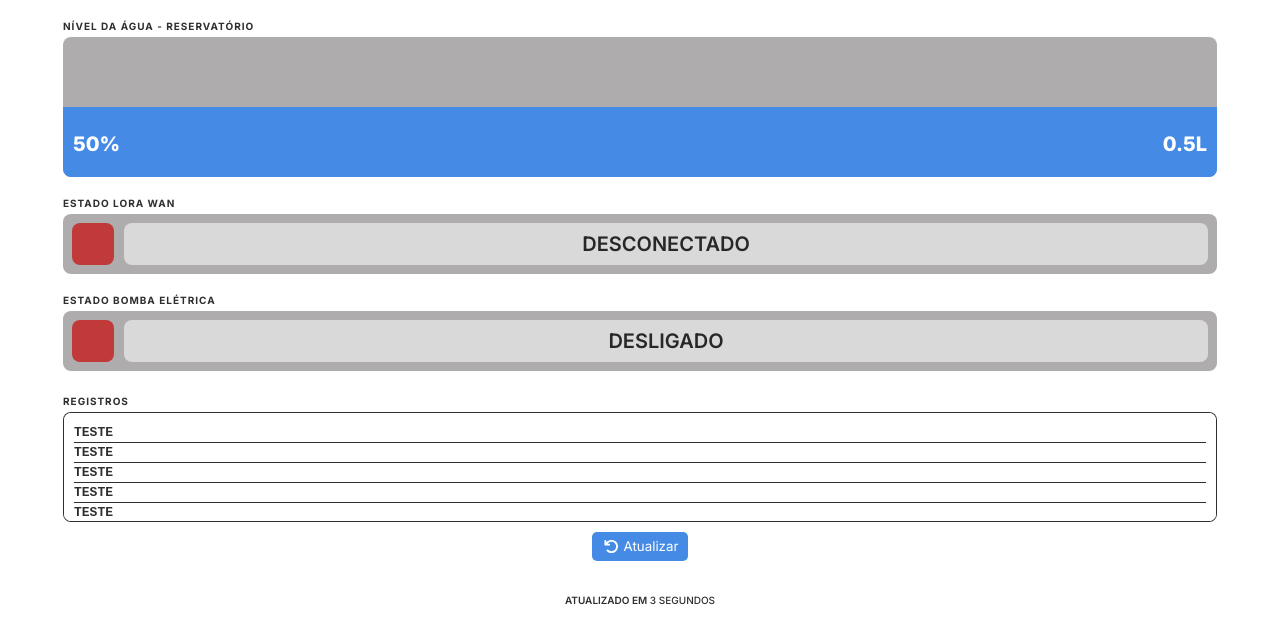
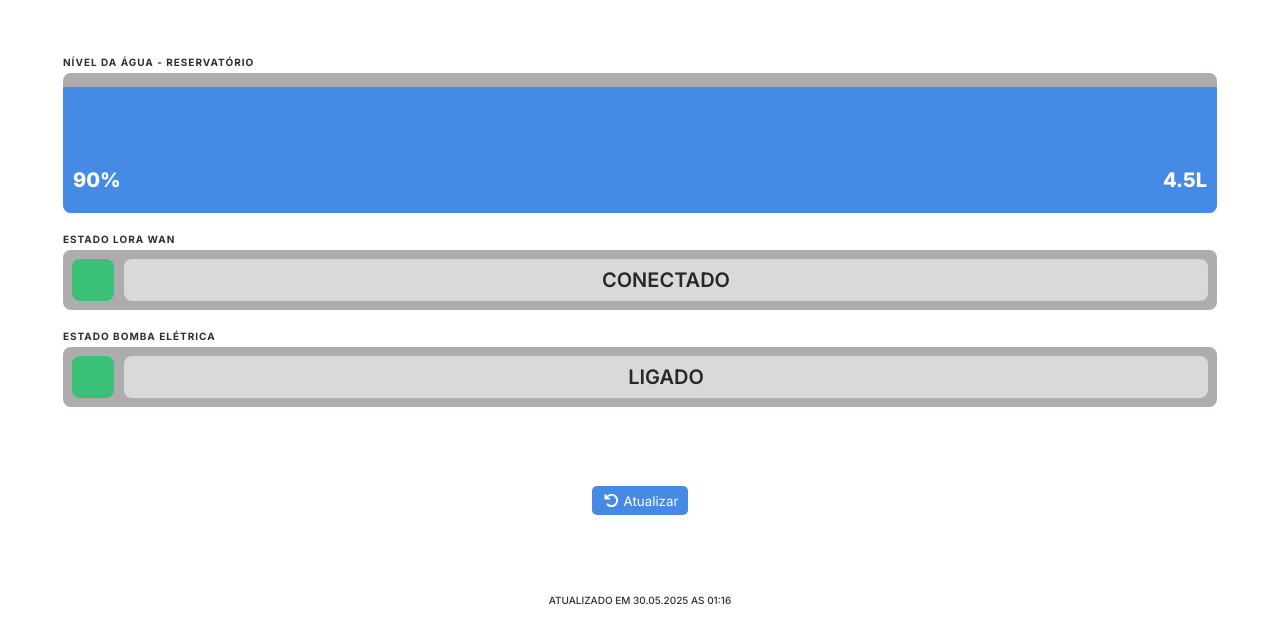
Before and after one commit to tysper/UNISANTA-caixadaguapwa, a plain HTML site: page index.html in a window 1280 px wide. Both pictures are taken after a click on the button "Atualizar". Shown: the part 151-794 px from the top of the page. Drawn offline with Linux system fonts and the light colour scheme.

Commit message:
CDI-20: nova funções desenvolvidas para ajustarem atualizar as informações e status dos widgets

```diff
--- a/index.html
+++ b/index.html
@@ -77,7 +77,7 @@
         </div>
 
         <div class="div__logs div__outter">
-            <div class="widget__title_container">
+            <!-- <div class="widget__title_container">
                 <p class="widget__title text">Registros</p>
             </div>
 
@@ -93,7 +93,7 @@
                 <li class="log__item text">teste</li>
                 <li class="log__item text">teste</li>
 
-            </ul>
+            </ul> -->
             <div class="div__logs_button">
                 <button type="button" class="button button_update">
                     <div class="button_icon">
@@ -105,7 +105,7 @@
         </div>
 
         <div class="div__lastupdate div__outter">
-            <p class="lastupdate__time_text text">Atualizado em <span class="lastupdate__time_time text dynamic_text">3 segundos</span></p>
+            <p class="lastupdate__time_text text"><span class="lastupdate__time_time text dynamic_text">Não atualizado</span></p>
         </div>
     </div>
 </body>
--- a/scripts.js
+++ b/scripts.js
@@ -45,9 +45,9 @@ class Water_level_component extends Component {
     }
 
     _change_text_litters(percentage){
-        const total_capacity_litters = 2;
+        const total_capacity_litters = 5;
         const water__level_litter_el = this.wrapper_element_html.querySelector(".water__level_text_litter");
-        water__level_litter_el.textContent = `${(2*(percentage/100)).toFixed(1)}`;
+        water__level_litter_el.textContent = `${(total_capacity_litters*(percentage/100)).toFixed(1)}`;
     }
 
     change_water_level(percentage){
@@ -72,14 +72,13 @@ function update_lastupdate_text(){
     const now = new Date();
 
     const year = now.getFullYear();
-    const month = now.getMonth() + 1;     // 1–12 (add 1 because it's 0-based)
-    const date = now.getDate();           // 1–31
-    const hours = now.getHours();         // 0–23
-    const minutes = now.getMinutes();     // 0–59
+    const month = now.getMonth() + 1;
+    const date = now.getDate();
+    const hours = now.getHours();
+    const minutes = now.getMinutes();
 
 
-
-    last_update_text = `${date.toString().padStart(2,"0")}.${month.toString().padStart(2, "0")}.${year} ás ${hours.toString().padStart(2, "0")}:${minutes.toString().padStart(2, "0")}`;
+    last_update_text = `Atualizado em ${date.toString().padStart(2,"0")}.${month.toString().padStart(2, "0")}.${year} as ${hours.toString().padStart(2, "0")}:${minutes.toString().padStart(2, "0")}`;
 
     lastupdate_el.textContent = last_update_text;
 }
@@ -87,10 +86,37 @@ function update_lastupdate_text(){
 // Creating each component to interact with the interface
 
 const lorawan_state = new Component(widgets_map.lorawan_state, {active_state: "conectado", unactive_state: "desconectado"});
-
 const water_pump_state = new Component(widgets_map.water_pump_state, {active_state: "ligado", unactive_state: "desligado"});
 const water_level = new Water_level_component(widgets_map.water_level);
 
 // Setting the default state of the component
 lorawan_state.change_state(false);
 water_pump_state.change_state(false);
+water_level.change_water_level(0);
+
+// Adding event listener in button
+const update_button_el = document.querySelector(".button.button_update");
+
+function get_updated_information(){
+    return {
+        lorawan: {state: true},
+        water_pump: {state: true},
+        water_level: {level: 90}
+    }
+}
+
+function update_stats_info(){
+    const update_info = get_updated_information();
+
+    lorawan_state.change_state(update_info.lorawan.state);
+    water_pump_state.change_state(update_info.water_pump);
+    water_level.change_water_level(update_info.water_level.level);
+
+    update_lastupdate_text();
+}
+
+update_button_el.addEventListener("click", (e) => {
+    e.preventDefault();
+
+    update_stats_info();
+});
--- a/style.css
+++ b/style.css
@@ -92,11 +92,13 @@ img {
     height: 42px;
     border-radius: 8px;
     background-color: #C03A3A;
+    transition: ease all 0.5s;
 }
 
 
 .widget__state.state_enabled {
     background-color: #3AC077;
+    transition: ease all 0.5s;
 }
 
 .widget__state_text {
@@ -141,6 +143,7 @@ img {
     bottom: 0;
     background-color: #458BE5;
     z-index: 2;
+    transition: all ease 0.3s;
 }
 
 .div__water_level_text {
@@ -190,7 +193,7 @@ img {
     width: 100%;
     align-items: center;
     justify-content: center;
-    padding: 10px 0;
+    padding: 20px 0;
 }
 
 .button {
@@ -198,8 +201,16 @@ img {
     color: white;
     padding: 5px 10px;
     border-radius: 5px;
+    transition: all ease 0.8s;
 }
 
+.button:hover {
+    transform: scale(1.1);
+}
+
+.button:active {
+    transform: scale(0.9);
+}
 .button_update {
     display: flex;
     flex-direction: row;
```
